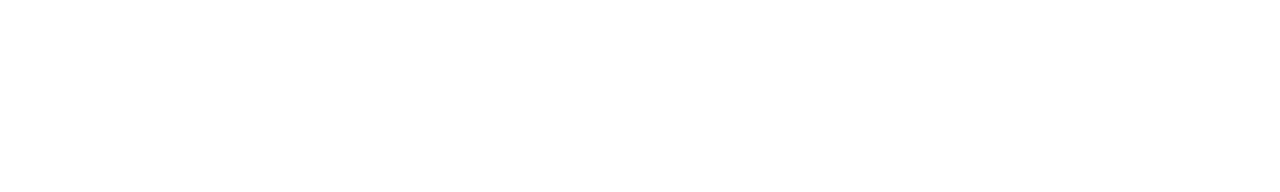
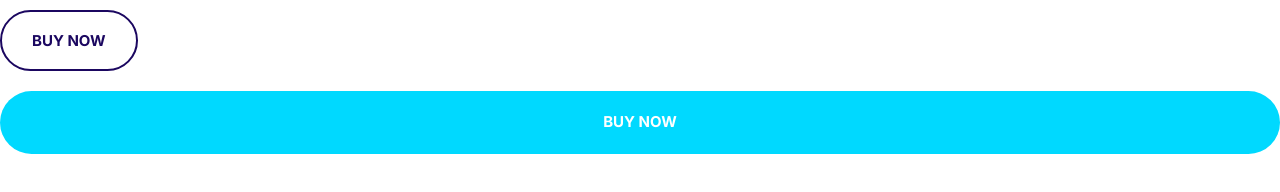
Before and after one commit to nemati7007/nemati, a plain HTML site: page index.html in a window 1280 px wide. Drawn offline with Linux system fonts and the light colour scheme.

Commit message:
define the styles for button components

```diff
--- a/css/styles.css
+++ b/css/styles.css
@@ -4,6 +4,12 @@
   --color-accent: #ff3400;
   --color-headings: #1b0760;
   --color-body: #918ca4;
+}
+
+*,
+*::after,
+*::before {
+  box-sizing: border-box;
 }
 
 /* Typography */
@@ -148,7 +154,7 @@ a {
   }
 }
 
-/* icons */
+/* Icons */
 .icon {
   width: 40px;
   height: 40px;
@@ -167,3 +173,66 @@ a {
   justify-content: center;
   width: 64px;
 }
+
+/* Buttons */
+.btn {
+  border-radius: 40px;
+  border: 0;
+  cursor: pointer;
+  font-size: 1.8rem;
+  font-weight: 600;
+  margin: 1rem 0;
+  padding: 2rem 3rem;
+  text-align: center;
+  text-transform: uppercase;
+  white-space: nowrap;
+}
+
+.btn--primary {
+  background: var(--color-primary);
+  color: #fff;
+}
+
+.btn--primary:hover {
+  background: #3a8ffd;
+}
+
+.btn--secondary {
+  background: var(--color-secondary);
+  color: #fff;
+}
+
+.btn--secondary:hover {
+  background: #00c8eb;
+}
+
+.btn--accent {
+  background: var(--color-accent);
+  color: #fff;
+}
+
+.btn--accent:hover {
+  background: #ec3000;
+}
+
+.btn--block {
+  display: inline-block;
+  width: 100%;
+}
+
+.btn--outline {
+  background: #fff;
+  color: var(--color-headings);
+  border: 2px solid var(--color-headings);
+}
+
+.btn--outline:hover {
+  background: var(--color-headings);
+  color: #fff;
+}
+
+@media screen and (min-width: 1024px) {
+  .btn {
+    font-size: 1.5rem;
+  }
+}
--- a/index.html
+++ b/index.html
@@ -13,5 +13,8 @@
     <link rel="stylesheet" href="/css/normalize.css" />
     <link rel="stylesheet" href="/css/styles.css" />
   </head>
-  <body></body>
+  <body>
+    <button class="btn btn--outline">Buy now</button>
+    <a href="#" class="btn btn--secondary btn--block">Buy now</a>
+  </body>
 </html>
```
